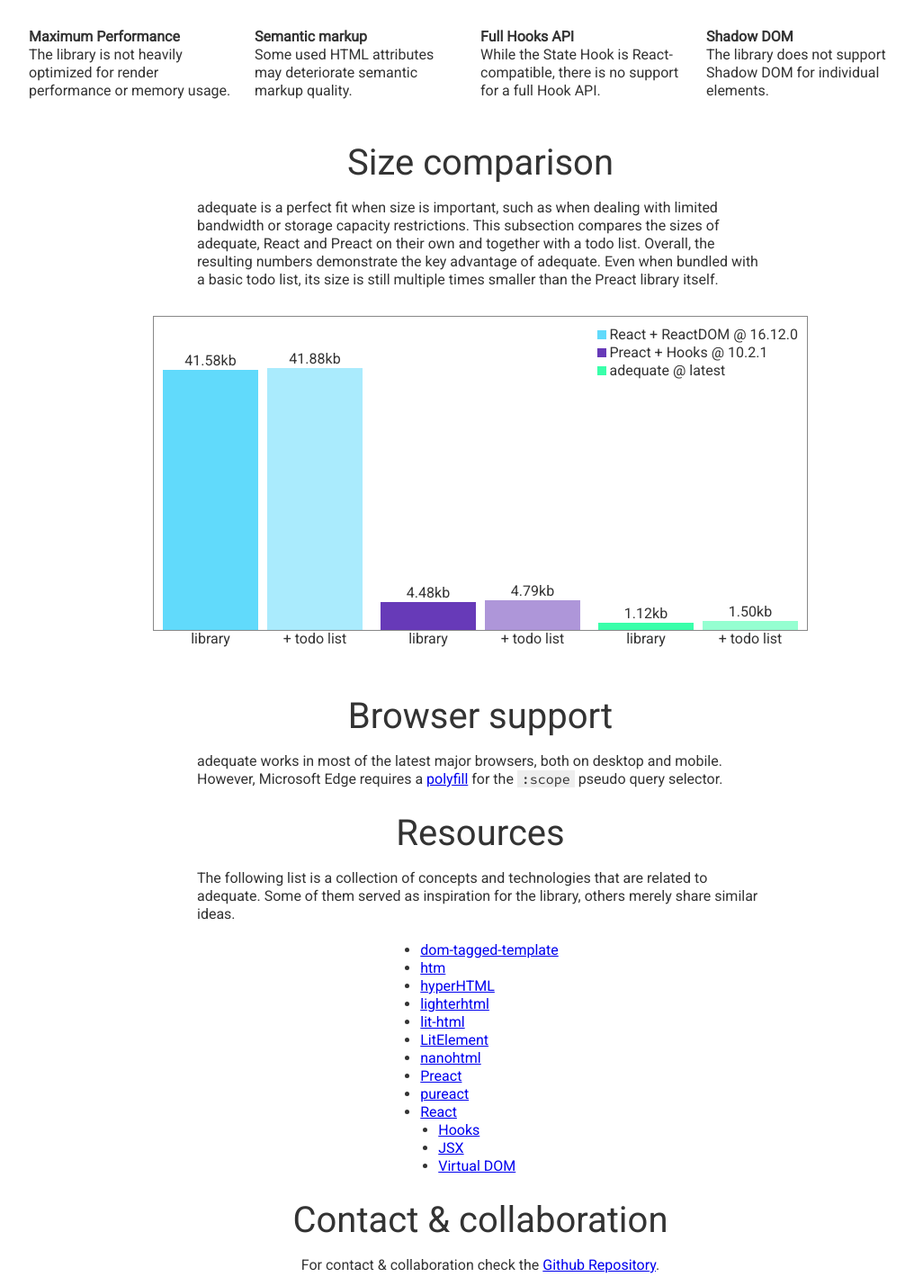
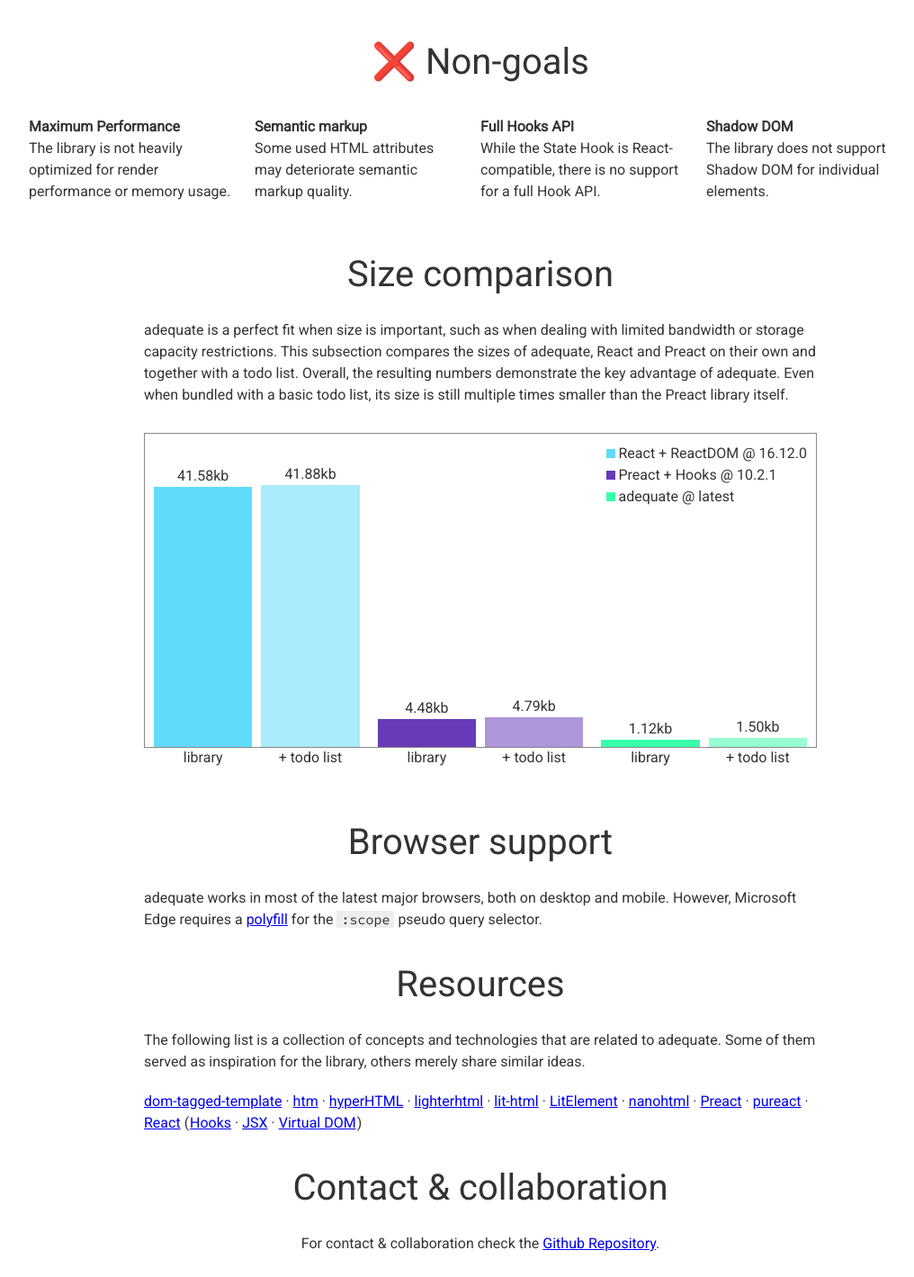
Before and after one commit to alexlawrence/adequate, a plain HTML site: page index.html in a window 1280 px wide. Shown: the part 1307-2726 px from the top of the page at 90% size, without its empty margins (106-1122 px from the left). Drawn offline with Linux system fonts and the light colour scheme.

Commit message:
Deploy adequatejs.org to github.com/alexlawrence/adequate.git:gh-pages

```diff
--- a/index.css
+++ b/index.css
@@ -1,55 +1,3 @@
-/* http://meyerweb.com/eric/tools/css/reset/
-   v5.0.1 | 20191019
-   License: none (public domain)
-*/
-
-html, body, div, span, applet, object, iframe,
-h1, h2, h3, h4, h5, h6, p, blockquote, pre,
-a, abbr, acronym, address, big, cite, code,
-del, dfn, em, img, ins, kbd, q, s, samp,
-small, strike, strong, sub, sup, tt, var,
-b, u, i, center,
-dl, dt, dd, menu, ol, ul, li,
-fieldset, form, label, legend,
-table, caption, tbody, tfoot, thead, tr, th, td,
-article, aside, canvas, details, embed,
-figure, figcaption, footer, header, hgroup,
-main, menu, nav, output, ruby, section, summary,
-time, mark, audio, video {
-	margin: 0;
-	padding: 0;
-	border: 0;
-	font-size: 100%;
-	font: inherit;
-	vertical-align: baseline;
-}
-/* HTML5 display-role reset for older browsers */
-article, aside, details, figcaption, figure,
-footer, header, hgroup, main, menu, nav, section {
-	display: block;
-}
-/* HTML5 hidden-attribute fix for newer browsers */
-*[hidden] {
-    display: none;
-}
-body {
-	line-height: 1;
-}
-menu, ol, ul {
-	list-style: none;
-}
-blockquote, q {
-	quotes: none;
-}
-blockquote:before, blockquote:after,
-q:before, q:after {
-	content: '';
-	content: none;
-}
-table {
-	border-collapse: collapse;
-	border-spacing: 0;
-}
 /*
 
 Dark style from softwaremaniacs.org (c) Ivan Sagalaev <Maniac@SoftwareManiacs.Org>
@@ -112,6 +60,58 @@ Dark style from softwaremaniacs.org (c) Ivan Sagalaev <Maniac@SoftwareManiacs.Or
 
 .hljs-emphasis {
   font-style: italic;
+}
+/* http://meyerweb.com/eric/tools/css/reset/
+   v5.0.1 | 20191019
+   License: none (public domain)
+*/
+
+html, body, div, span, applet, object, iframe,
+h1, h2, h3, h4, h5, h6, p, blockquote, pre,
+a, abbr, acronym, address, big, cite, code,
+del, dfn, em, img, ins, kbd, q, s, samp,
+small, strike, strong, sub, sup, tt, var,
+b, u, i, center,
+dl, dt, dd, menu, ol, ul, li,
+fieldset, form, label, legend,
+table, caption, tbody, tfoot, thead, tr, th, td,
+article, aside, canvas, details, embed,
+figure, figcaption, footer, header, hgroup,
+main, menu, nav, output, ruby, section, summary,
+time, mark, audio, video {
+	margin: 0;
+	padding: 0;
+	border: 0;
+	font-size: 100%;
+	font: inherit;
+	vertical-align: baseline;
+}
+/* HTML5 display-role reset for older browsers */
+article, aside, details, figcaption, figure,
+footer, header, hgroup, main, menu, nav, section {
+	display: block;
+}
+/* HTML5 hidden-attribute fix for newer browsers */
+*[hidden] {
+    display: none;
+}
+body {
+	line-height: 1;
+}
+menu, ol, ul {
+	list-style: none;
+}
+blockquote, q {
+	quotes: none;
+}
+blockquote:before, blockquote:after,
+q:before, q:after {
+	content: '';
+	content: none;
+}
+table {
+	border-collapse: collapse;
+	border-spacing: 0;
 }
 /* Ocean Dark Theme */
 /* https://github.com/gavsiu */
@@ -200,7 +200,7 @@ body {
   color: #333;
   font-family: 'Roboto', sans-serif;
   font-size: 16px;
-  line-height: 20px;
+  line-height: 1.5em;
   padding-bottom: 50px;
   width: 100%;
 }
@@ -245,7 +245,6 @@ h1 {
   line-height: 1em;
   padding: 0 10px;
   text-align: center;
-  width: 100%;
 }
 
 .subtitle {
@@ -254,7 +253,6 @@ h1 {
   font-size: 20px;
   height: 55px;
   margin-top: 0;
-  max-width: none;
   text-align: center;
   width: 100%;
 }
@@ -265,43 +263,33 @@ h1 {
   margin-top: 20px;
 }
 
+h2,
+h3 {
+  line-height: 1.5em;
+  margin: 30px auto 0;
+  max-width: 100%;
+  padding: 0 10px;
+  text-align: center;
+  width: 768px;
+}
+
 h2 {
   font-size: 40px;
-  line-height: 1em;
-  margin: 30px auto 0;
-  padding: 0 10px;
-  text-align: center;
 }
 
 h3 {
   font-size: 25px;
-  line-height: 1.25em;
-  margin: 30px auto 0;
-  padding: 0 10px;
-  text-align: center;
 }
 
 p {
   margin: 20px auto 0;
+  max-width: 100%;
   padding: 0 10px;
-  max-width: 650px;
+  width: 768px;
 }
 
 .centered {
   text-align: center;
-}
-
-#features,
-#non-goals {
-  margin-top: 40px;
-}
-
-#features + ul,
-#non-goals + ul {
-  margin: 0 auto;
-  max-width: 1024px;
-  padding: 0 10px;
-  width: 100%;
 }
 
 pre {
@@ -315,6 +303,7 @@ code {
   color: #333;
   font-family: 'Source Code Pro', monospace;
   font-size: 15px;
+  line-height: 1.5em;
   padding: 0 5px;
 }
 
@@ -340,6 +329,11 @@ strong {
   font-weight: bold;
 }
 
+#features,
+#non-goals {
+  margin-top: 35px;
+}
+
 #features::before {
   content: '🚀 ';
 }
@@ -352,7 +346,10 @@ strong {
 #non-goals + ul {
   display: flex;
   flex-wrap: wrap;
-  margin-top: 35px;
+  margin: 30px auto 0;
+  max-width: 1024px;
+  padding: 0 10px;
+  width: 100%;
 }
 
 #features + ul li {
@@ -401,15 +398,13 @@ strong {
 }
 
 .size-comparison {
-  margin: 0 auto 75px;
-  margin-top: 30px;
-  max-width: 748px;
+  margin: 30px auto 75px;
+  max-width: 100%;
   padding: 0 10px;
-  width: 100%;
+  width: 768px;
 }
 
 .chart {
-  align-items: flex-end;
   border: 1px solid #888;
   display: flex;
   height: 350px;
@@ -422,9 +417,9 @@ strong {
   display: flex;
   flex: 1;
   height: 100%;
+  justify-content: center;
   margin: 0 10px;
   position: relative;
-  justify-content: center;
   z-index: 0;
 }
 
@@ -476,19 +471,34 @@ strong {
   width: 10px;
 }
 
+#resources ~ ul {
+  margin: 20px auto 0;
+  max-width: 100%;
+  padding: 0 10px;
+  width: 768px;
+}
+
 #resources ~ ul li {
+  display: inline;
   list-style-type: disc;
 }
 
-#resources ~ ul {
-  margin: 20px auto 0;
-  max-width: 100vw;
-  padding: 0 10px 0 30px;
-  width: max-content;
+#resources ~ ul li:not(:last-child)::after {
+  content: ' · ';
 }
 
 #resources ~ ul ul {
-  margin-left: 20px;
+  display: inline;
+}
+
+#resources ~ ul ul::before {
+  content: ' (';
+  margin-right: -3px;
+}
+
+#resources ~ ul ul::after {
+  content: ')';
+  margin-left: -3px;
 }
 
 .repl-dropdown-container {
@@ -529,17 +539,13 @@ strong {
 }
 
 @media (max-width: 768px) {
-  #features + ul li:nth-child(-n + 3) {
-    margin-bottom: 20px;
+  #features + ul li,
+  #non-goals + ul li {
+    margin-bottom: 30px;
   }
 
   #features + ul li strong:first-of-type {
     margin-bottom: 10px;
-  }
-
-  p {
-    max-width: 100%;
-    width: 650px;
   }
 
   .CodeMirror {
@@ -602,13 +608,18 @@ strong {
     padding: 5px;
   }
 
-  h2 {
+  h2,
+  h3 {
     text-align: left;
   }
 
   h3 {
     font-size: 20px;
-    text-align: left;
+  }
+
+  #features + ul,
+  #non-goals + ul {
+    margin-top: 20px;
   }
 
   #features + ul li,
@@ -628,13 +639,4 @@ strong {
   .library {
     margin: 0 5px;
   }
-
-  #resources ~ ul {
-    margin-left: 10px;
-  }
-
-  p {
-    margin-left: 0;
-    text-align: left;
-  }
 }
```
